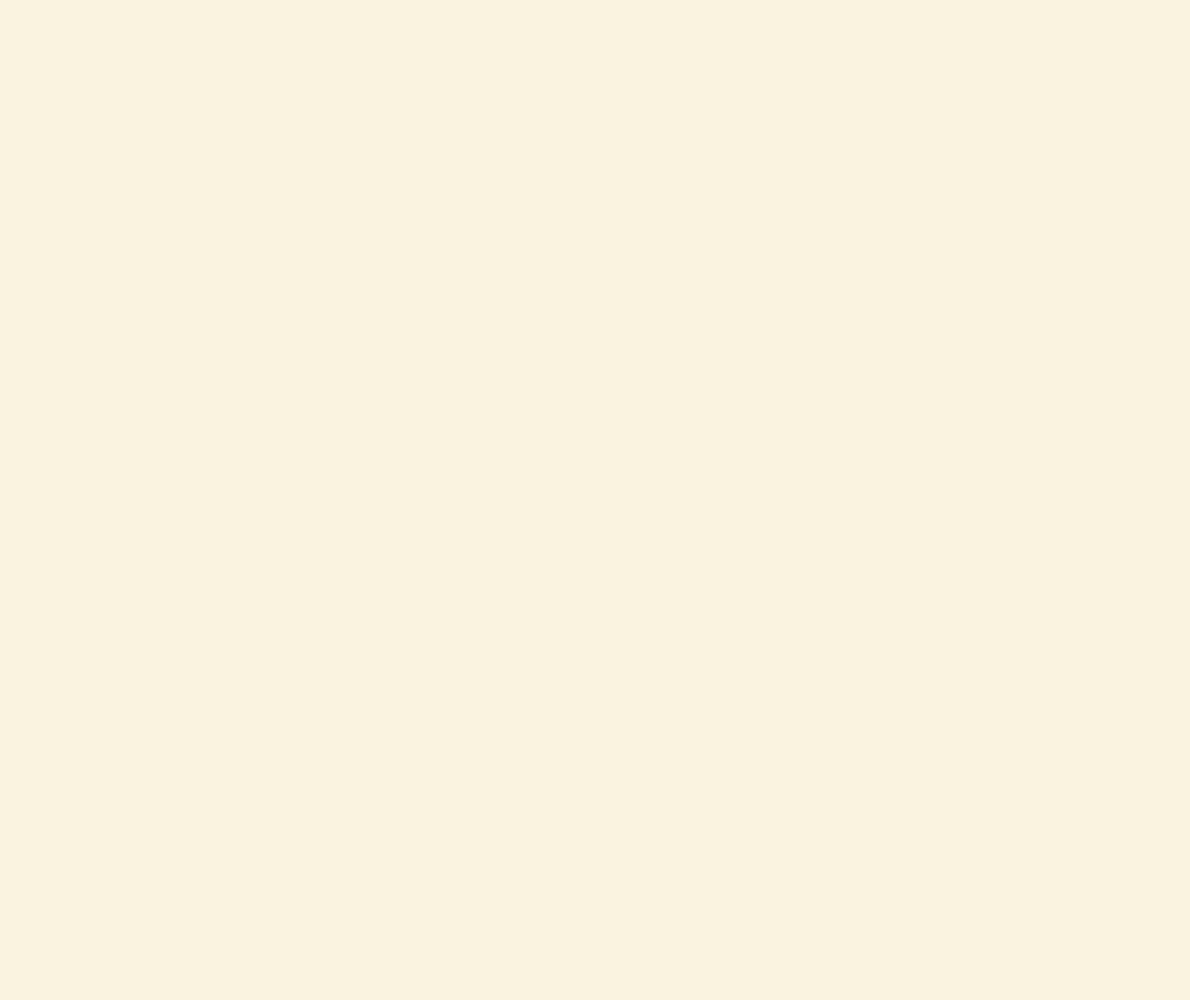
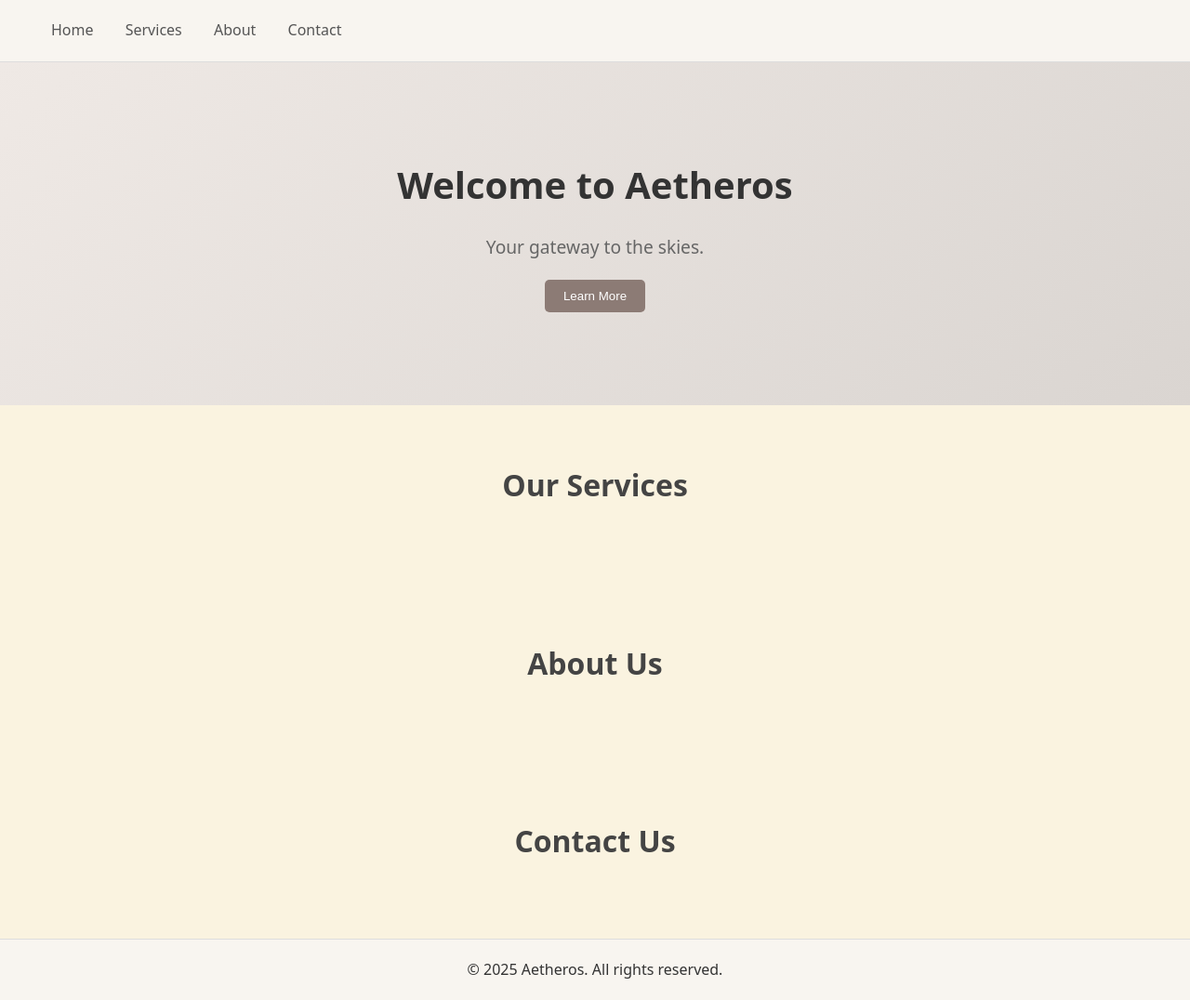
Before and after one commit to aalkelin/Aetheros, a plain HTML site: page index.html in a window 1280 px wide. Shown: the whole page at 93% size. Before the commit the page ends 800 px from the top, so only its background shows below. Drawn offline with Linux system fonts and the light colour scheme.

Commit message:
Update index.html
GitHubCo-Pilotv1

```diff
--- a/index.html
+++ b/index.html
@@ -115,4 +115,46 @@
         }
 
         footer {
-            background-co
+            background-color: #F8F5F0;
+            padding: 20px 40px;
+            text-align: center;
+            border-top: 1px solid #DDD;
+        }
+    </style>
+</head>
+<body>
+    <header>
+        <nav>
+            <a href="#home">Home</a>
+            <a href="#services">Services</a>
+            <a href="#about">About</a>
+            <a href="#contact">Contact</a>
+        </nav>
+    </header>
+    <div class="hero">
+        <h1>Welcome to Aetheros</h1>
+        <p>Your gateway to the skies.</p>
+        <button>Learn More</button>
+    </div>
+    <section id="services">
+        <h2>Our Services</h2>
+        <div class="services">
+            <!-- Service items go here -->
+        </div>
+    </section>
+    <section id="about">
+        <h2>About Us</h2>
+        <!-- About content goes here -->
+    </section>
+    <section id="contact">
+        <h2>Contact Us</h2>
+        <!-- Contact content goes here -->
+    </section>
+    <footer>
+        <p>&copy; 2025 Aetheros. All rights reserved.</p>
+        <div class="social-media">
+            <!-- Social media links go here -->
+        </div>
+    </footer>
+</body>
+</html>
```
